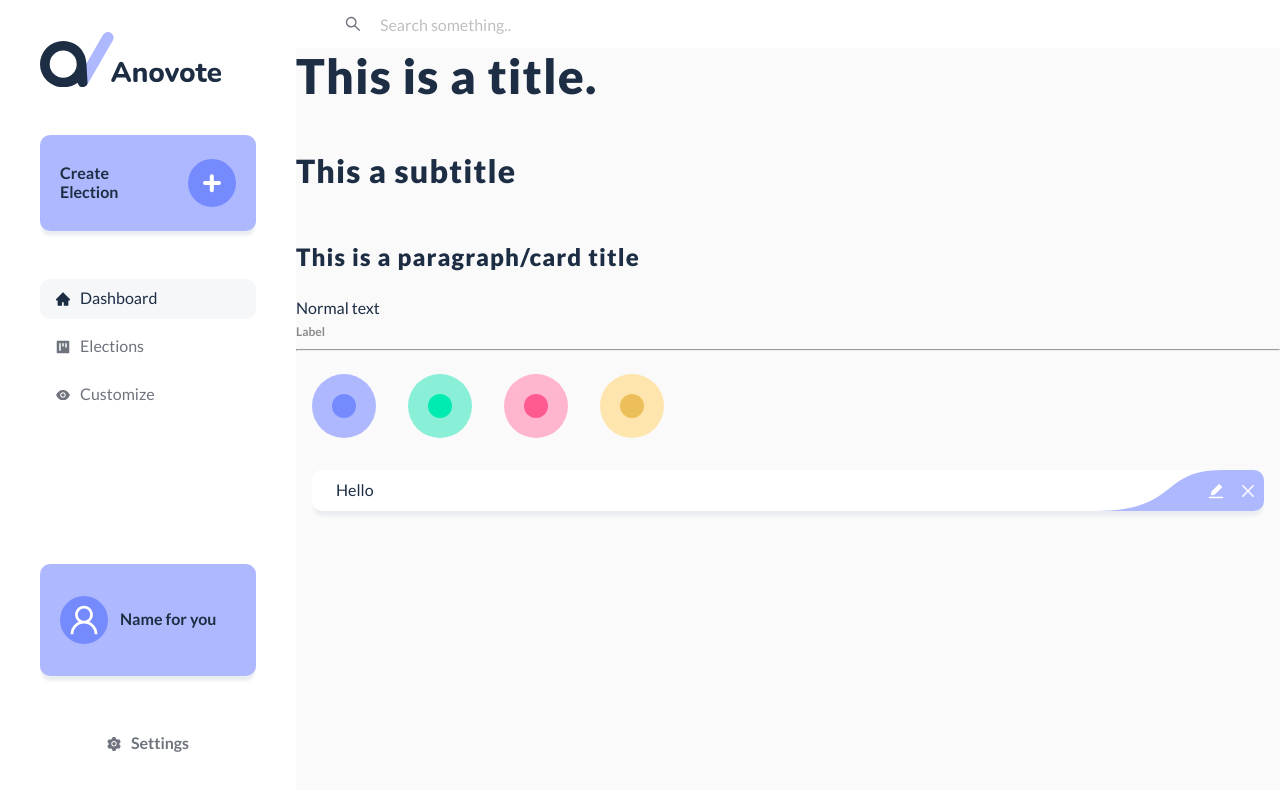
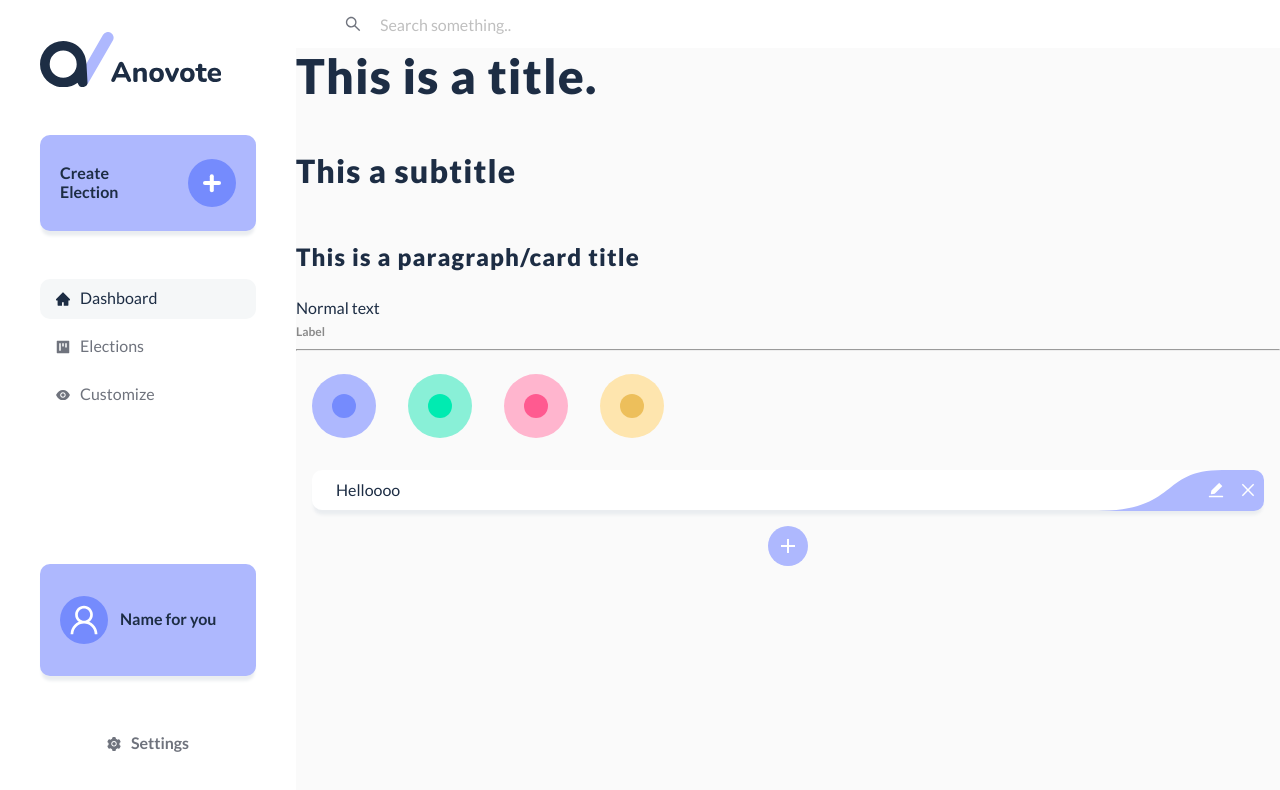
Before and after one commit to anovote/frontend, a React (Create React App) app: page / in a window 1280 px wide. Shown: the top 790 px of the page. Built offline with nearby package versions, Linux system fonts and the light colour scheme.

Commit message:
Add button styling

```diff
--- /dev/null
+++ b/src/components/previewList/AddPreviewButton.tsx
@@ -0,0 +1,17 @@
+import { Button } from 'antd'
+import * as React from 'react'
+import { PlusOutlined } from '@ant-design/icons'
+export default function AddPreviewButton({ addPreview }: { addPreview: () => void }): React.ReactElement {
+    return (
+        <div className="add-preview-button-container">
+            <Button
+                className="add-preview-button"
+                type="text"
+                shape="circle"
+                icon={<PlusOutlined className="btn-icon" />}
+                size="large"
+                onClick={addPreview}
+            />
+        </div>
+    )
+}
--- a/src/components/previewList/PreviewItem.tsx
+++ b/src/components/previewList/PreviewItem.tsx
@@ -3,10 +3,10 @@ import Text from 'antd/lib/typography/Text'
 import { Button } from 'antd'
 import { EditFilled, CloseOutlined } from '@ant-design/icons'
 
-export default function PreviewItem(): React.ReactElement {
+export default function PreviewItem({ title }: { title: string }): React.ReactElement {
     return (
         <div className="preview-item">
-            <Text>Hello</Text>
+            <Text>{title}</Text>
             <div className="button-container-wrap">
                 <div className="button-container">
                     <Button type="text" icon={<EditFilled />}></Button>
--- a/src/components/previewList/PreviewList.tsx
+++ b/src/components/previewList/PreviewList.tsx
@@ -1,10 +1,24 @@
 import * as React from 'react'
+import AddPreviewButton from './AddPreviewButton'
 import PreviewItem from './PreviewItem'
 
 export default function PreviewList(): React.ReactElement {
+    const [previews, setPreviews] = React.useState([{ title: 'Helloooo' }])
+
+    const addPreview = () => {
+        const previewList = [...previews]
+        previewList.push({ title: 'Wallah brosjan' })
+        setPreviews(previewList)
+    }
+
     return (
         <div>
-            <PreviewItem />
+            <div>
+                {previews.map((previews) => (
+                    <PreviewItem key={Math.random()} title={previews.title} />
+                ))}
+            </div>
+            <AddPreviewButton addPreview={addPreview} />
         </div>
     )
 }
--- a/src/style/scss/anovote/components/_previewList.scss
+++ b/src/style/scss/anovote/components/_previewList.scss
@@ -1,5 +1,5 @@
 .preview-item {
-    height: 2.5625rem;
+    height: 2.5rem;
     padding-left: 1.5rem;
     margin: 1rem;
     @include is-rounded;
@@ -30,3 +30,23 @@
         font-weight: bold;
     }
 }
+
+.add-preview-button-container {
+    display: flex;
+    justify-content: center;
+}
+
+.add-preview-button {
+    background-color: $main-light;
+    .btn-icon {
+        color: $white;
+    }
+
+    &:hover {
+        background-color: $main-light;
+    }
+
+    &:focus {
+        background-color: $main-light;
+    }
+}
```
